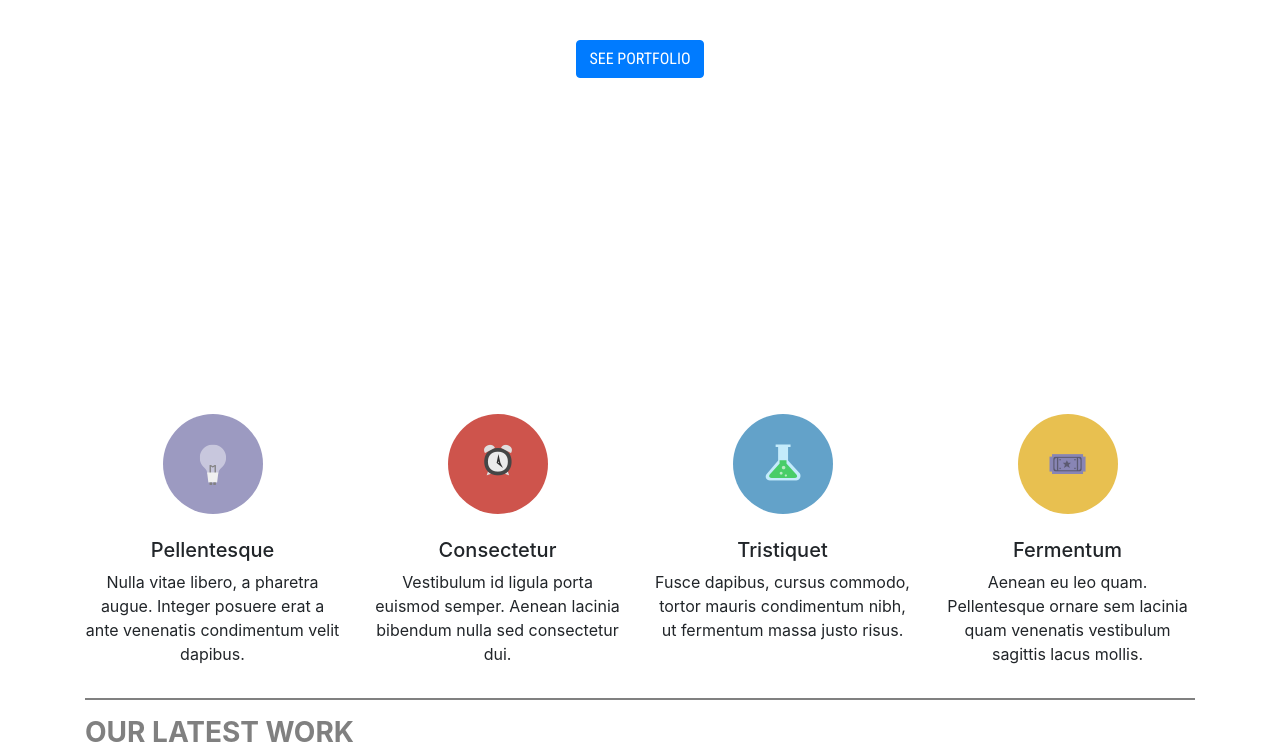
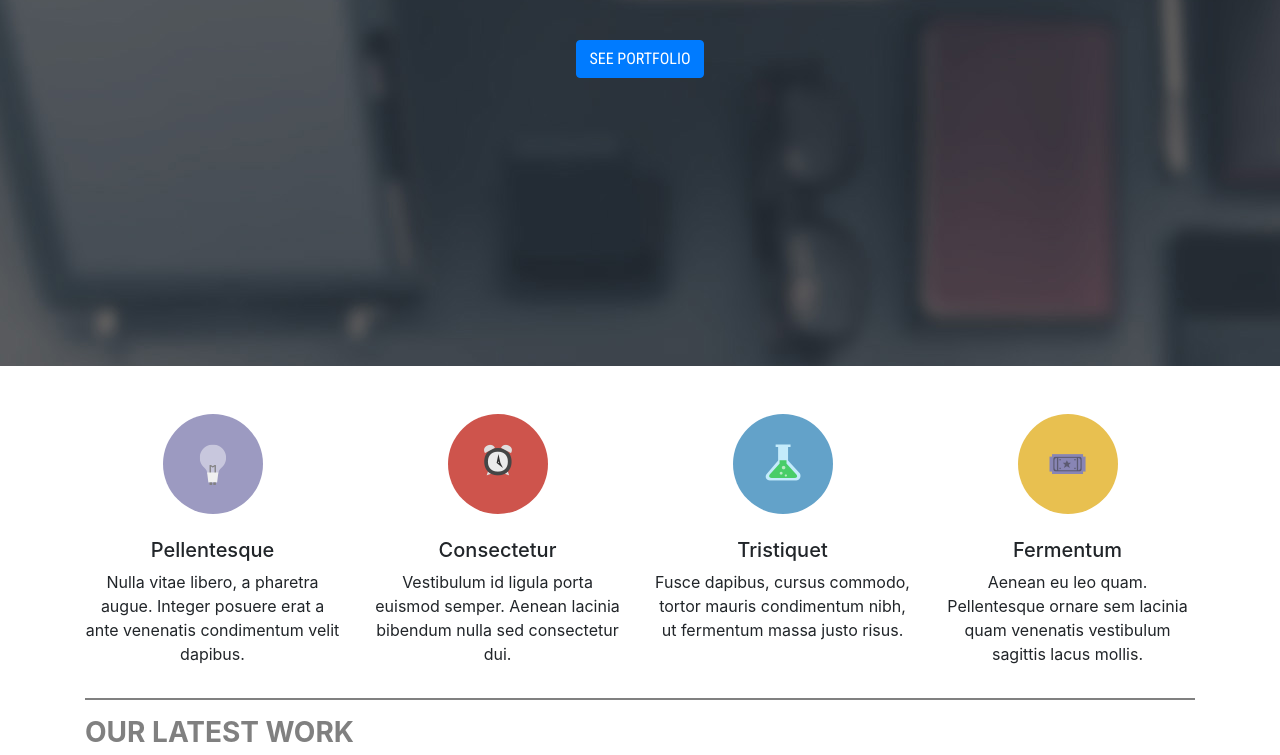
Before and after one commit to aliridwann/wqwq, a plain HTML site: page index.html in a window 1280 px wide. Shown: the part 190-945 px from the top of the page. Drawn offline with nearby package versions, Linux system fonts and the light colour scheme.

Commit message:
Update style.css

```diff
--- a/style.css
+++ b/style.css
@@ -18,7 +18,7 @@
 
 	width: 100%;
 	height: 500px;
-	background-image: url(photos/home.jpg);
+	background-image: url(home.jpg);
 	text-align: center;
 	font-family:  'Roboto Condensed', sans-serif;
 	display: inline-block;
```
